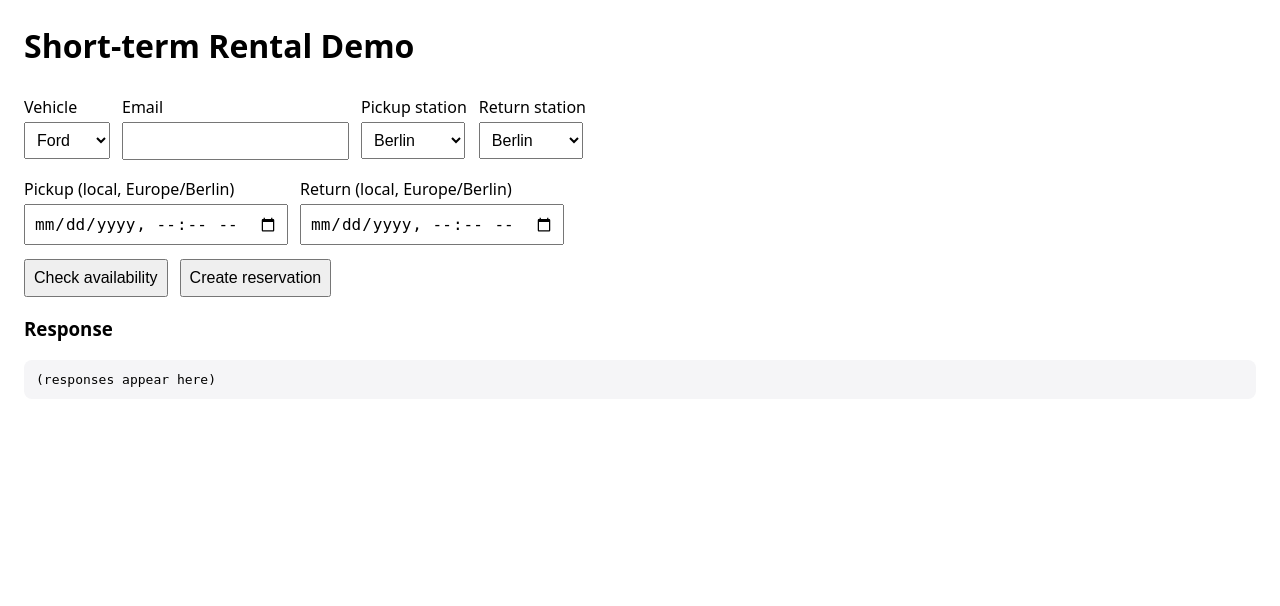
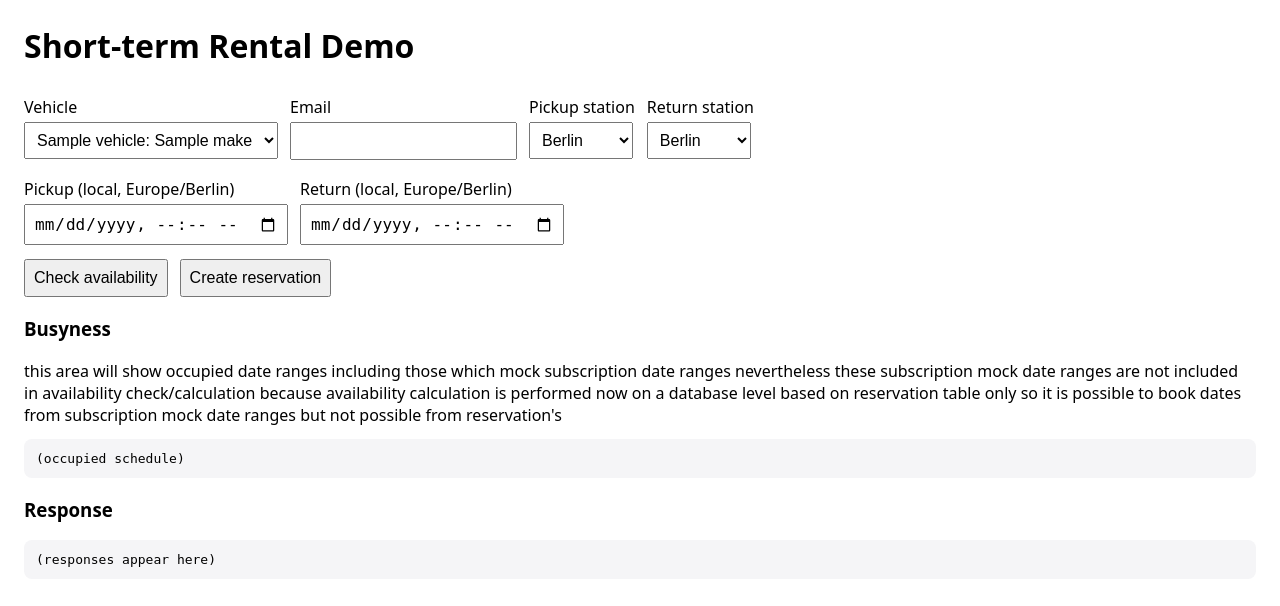
Before and after one commit to anokhinoleg/booking-prototype, a Symfony app: template app/templates/vehicle/details/rental-tab.html.twig in a window 1280 px wide. Shown: the top 606 px of the page. Run offline with Twig, Linux system fonts and the light colour scheme; the template is opened without the code that fills it: most values are stand-ins (such as "Sample title", 1, 10 or a date in 2020); some libraries are stand-ins or nearby versions.

Commit message:
add rental tab html page

```diff
--- a/app/src/Dao/SubscriptionDao.php
+++ b/app/src/Dao/SubscriptionDao.php
@@ -13,31 +13,37 @@ final class SubscriptionDao
             'vehicle_id' => 2,
             'start_date' => '2025-12-01',
             'end_date' => '2026-02-28',
+            'source' => 'subscription'
         ],
         2 => [
             'vehicle_id' => 3,
             'start_date' => '2025-01-01',
             'end_date' => '2025-06-30',
+            'source' => 'subscription'
         ],
         3 => [
             'vehicle_id' => 4,
             'start_date' => '2025-03-01',
             'end_date' => '2025-07-31',
+            'source' => 'subscription'
         ],
         4 => [
             'vehicle_id' => 5,
             'start_date' => '2025-04-15',
             'end_date' => '2025-10-14',
+            'source' => 'subscription'
         ],
         5 => [
             'vehicle_id' => 1,
             'start_date' => '2025-08-01',
             'end_date' => '2026-01-31',
+            'source' => 'subscription'
         ],
         6 => [
             'vehicle_id' => 6,
             'start_date' => '2025-09-01',
             'end_date' => '2026-02-28',
+            'source' => 'subscription'
         ],
     ];
 
--- a/app/src/Repository/VehicleRepository.php
+++ b/app/src/Repository/VehicleRepository.php
@@ -4,9 +4,7 @@ declare(strict_types=1);
 
 namespace App\Repository;
 
-use Doctrine\ORM\EntityRepository;
-
-final class VehicleRepository extends EntityRepository implements VehicleRepositoryInterface
+final class VehicleRepository implements VehicleRepositoryInterface
 {
     private const array VEHICLES = [
         1 => [
--- a/app/templates/vehicle/details/rental-tab.html.twig
+++ b/app/templates/vehicle/details/rental-tab.html.twig
@@ -19,8 +19,9 @@
     <div>
         <label for="vehicle">Vehicle</label>
         <select id="vehicle">
-            <option value="1">Ford</option>
-            <option value="2">Toyota</option>
+            {% for vehicle in vehicles %}
+                <option value="{{ vehicle.id }}">{{ vehicle.name }}: {{ vehicle.make }}</option>
+            {% endfor %}
         </select>
     </div>
     <div>
@@ -60,6 +61,15 @@
     <button id="checkBtn">Check availability</button>
     <button id="reserveBtn">Create reservation</button>
 </div>
+
+<h3>Busyness</h3>
+<div>
+    this area will show occupied date ranges including those which mock subscription date ranges
+    nevertheless these subscription mock date ranges are not included in availability check/calculation
+    because availability calculation is performed now on a database level based on reservation table only
+    so it is possible to book dates from subscription mock date ranges but not possible from reservation's
+</div>
+<pre id="busyness">(occupied schedule)</pre>
 
 <h3>Response</h3>
 <pre id="out">(responses appear here)</pre>
@@ -123,8 +133,22 @@
         out.textContent = JSON.stringify(await res.json(), null, 2);
     }
 
+    async function getOccupiedReservations() {
+        let vehicleId = parseInt($('#vehicle').value);
+        const res = await fetch(
+            '/v1/vehicles/' + vehicleId + '/occupied-ranges',
+            {
+                method:'GET',
+                headers: {'Content-Type':'application/json'},
+            }
+        );
+        $('#busyness').textContent = JSON.stringify(await res.json(), null, 2);
+    }
+
     $('#checkBtn').addEventListener('click', checkAvailability);
     $('#reserveBtn').addEventListener('click', createReservation);
+    $('#vehicle').addEventListener('click', getOccupiedReservations);
+
     loadBasics();
 </script>
 </body>
```
Also changed, not shown: app/src/Controller/VehicleDetailsPageController.php (+9 -1 lines).
